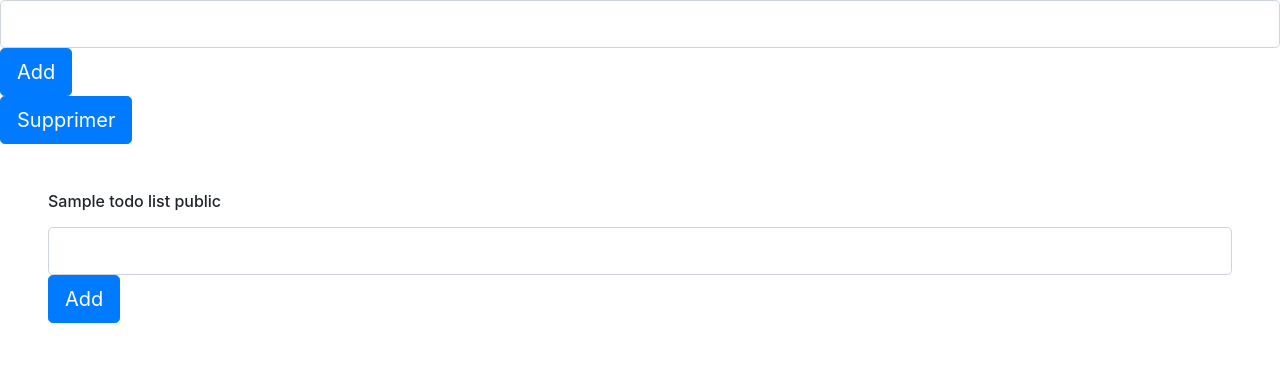
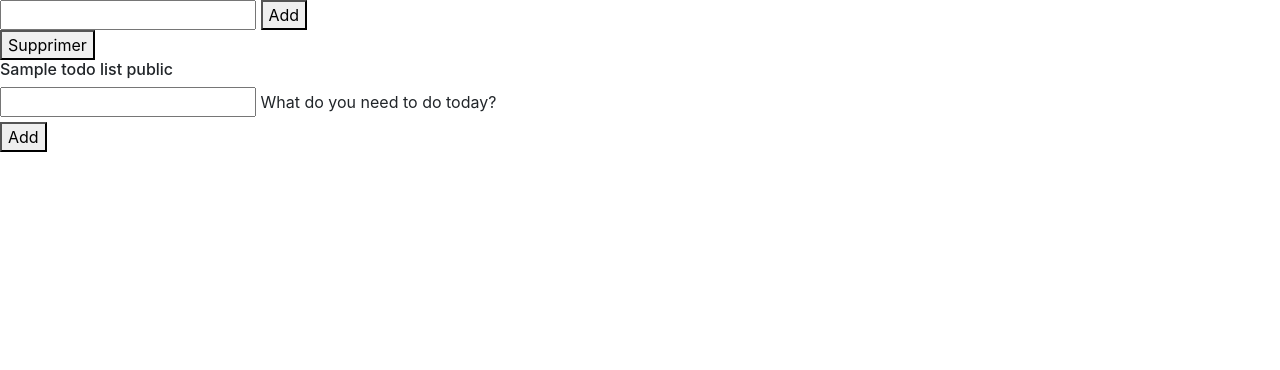
Before and after one commit to Jaxonce/todolist, a PHP site: template vues/vuephp1.php in a window 1280 px wide. Shown: the part 73-443 px from the top of the page. Run offline with PHP 8.4, Linux system fonts and the light colour scheme; the template is opened without the code that fills it: most values are stand-ins (such as "Sample title", 1, 10 or a date in 2020); data that the repository does not hold is empty; some libraries are stand-ins or nearby versions.

Commit message:
remove bootstrap du body + ajout tache barrer quand cocher

```diff
--- a/config/config.php
+++ b/config/config.php
@@ -12,7 +12,7 @@ $rep=__DIR__.'/../';
 //BD
 
 $dsn="mysql:host=localhost;dbname=TO_DO_LIST";
-$login="trbarlet";
+$login="malanone";
 $mdp="azertyuiop";
 
 //Vues
--- a/vues/css/header.css
+++ b/vues/css/header.css
@@ -214,3 +214,7 @@
     transform:rotate(-19deg);
     opacity:0.2;
 }
+
+.strikethrough:checked + .strikethrough-text {
+    text-decoration:line-through;
+}
--- /dev/null
+++ b/vues/css/style.css
@@ -0,0 +1,3 @@
+input[type=checkbox]:checked + span {
+    text-decoration:line-through;
+}
--- a/vues/vuephp1.php
+++ b/vues/vuephp1.php
@@ -8,7 +8,8 @@
     <link rel="stylesheet" href="https://cdnjs.cloudflare.com/ajax/libs/twitter-bootstrap/4.1.3/css/bootstrap.min.css">
     <link rel="stylesheet" href="https://cdnjs.cloudflare.com/ajax/libs/font-awesome/4.7.0/css/font-awesome.min.css">
     <link rel="stylesheet" href="https://fonts.googleapis.com/css?family=Source+Sans+Pro:300,400,700">
-    <link rel="stylesheet" href="css/header.css" />
+    <link rel="stylesheet" href="./vues/css/header.css" />
+    <link rel="stylesheet" type="text/css" href="./vues/css/style.css" />
 </head>
 <body>
     <header>
@@ -29,48 +30,46 @@
         </div>
     </header>
     <form method="post" action="?action=ajoutListe">
-        <input type="text" id="form3" class="form-control form-control-lg" name="nameNewListPublic" />
-        <button type="submit" class="btn btn-primary btn-lg ms-2">Add</button>
+        <input type="text" id="form3" name="nameNewListPublic" />
+        <button type="submit">Add</button>
     </form>
-    <div class="allCard">
+    <div>
         <?php
         if (!isset($todoListPublic)) {
             echo "Pas de liste";
         } else {
             foreach ($todoListPublic as $uneliste) {
         ?>
-                <div class="card-block">
+                <div>
                     <form method="post" action="?action=supprimerListe">
                         <input type="hidden" name="idList" value="<?php echo $uneliste->getId()?>" />
-                        <button type="submit" class="btn btn-primary btn-lg ms-2" onclick="return confirm('Voulez-vous vraiment supprimer ?');" >Supprimer</button>
+                        <button type="submit" onclick="return confirm('Voulez-vous vraiment supprimer ?');" >Supprimer</button>
                     </form>
-                    <div class="card-body p-5">
-                        <h6 class="mb-3">
+                    <div>
+                        <h6>
                             <?php
                             echo $uneliste->getNom();
                             ?>
                         </h6>
-                        <form method="post" action="?action=ajoutTache">
-                            <div class="form-outline flex-fill">
-                                <input type="text" id="TitreTache" class="form-control form-control-lg" />
+                        <form>
+                            <div>
+                                <input type="text" id="form3" />
+                                <label for="form3">What do you need to do today?</label>
                             </div>
-                            <input type="hidden" name="idList" value="<?php echo $uneliste->getId()?>" />
-                            <button type="submit" class="btn btn-primary btn-lg ms-2">Add</button>
+                            <button type="submit">Add</button>
                         </form>
-                        <ul class="list-group mb-0">
+                        <ul>
                             <?php
                             foreach ($uneliste->getTaches() as $uneTache) {
                             ?>
-                            <li class="list-group-item d-flex justify-content-between align-items-center border-start-0 border-top-0 border-end-0 border-bottom rounded-0 mb-2">
-                                <div class="d-flex align-items-center">
-                                    <input class="form-check-input me-2" type="checkbox" value="" aria-label="..." />
-                                    <p><?php echo $uneTache->getNom(); ?></p>
+                            <li>
+                                <div>
+                                    <input type="checkbox" value="" aria-label="..." id="strikethrough"/>
+                                    <span id="strikethrough-text"><?php echo $uneTache->getNom(); ?></span>
                                 </div>
-                                <form method="post" action="?action=supprimerTache">
-                                    <input type="hidden" name="idTache" value="<?php echo $uneTache->getId()?>" />
-                                    <input type="hidden" name="listeId" value="<?php echo $uneTache->getListeId()?>" />
-                                    <button type="submit" onclick="return confirm('Voulez-vous vraiment supprimer la tache ?');" >Supprimer</button>
-                                </form>
+                                <a href="#!" data-mdb-toggle="tooltip" title="Remove item">
+                                    supprimer
+                                </a>
                             </li>
                             <?php
                             }
```
